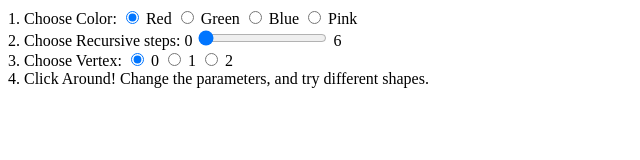
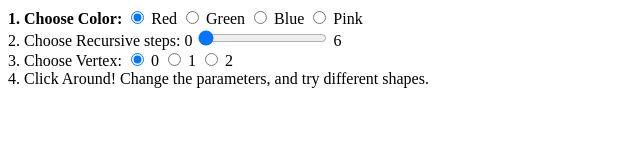
Before and after one commit to saiffayed/saiffayed.github.io, a plain HTML site: page gasket-extended.html in a window 1280 px wide. Shown: the full height of the page, 0-640 px from the left. Drawn offline with Linux system fonts and the light colour scheme.

Commit message:
changed text

```diff
--- a/gasket-extended.html
+++ b/gasket-extended.html
@@ -32,7 +32,7 @@ void main()
 
 <body>
     <div>
-        1. Choose Color:
+        <strong>1. Choose Color:</strong>
         <input type="radio" name="color" value="red" checked> Red
         <input type="radio" name="color" value="green"> Green
         <input type="radio" name="color" value="blue"> Blue
```
